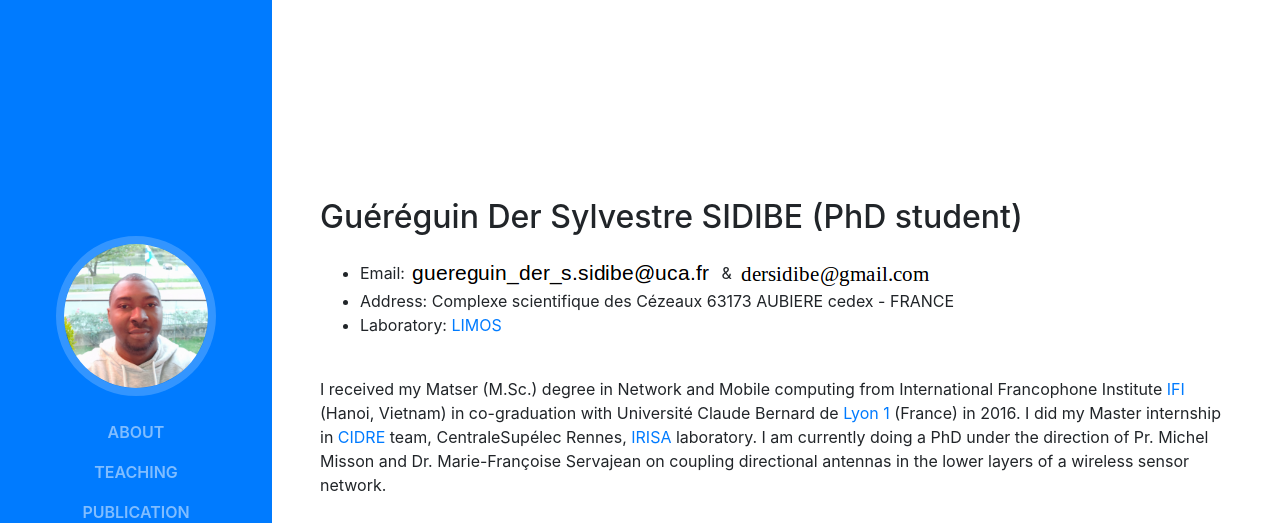
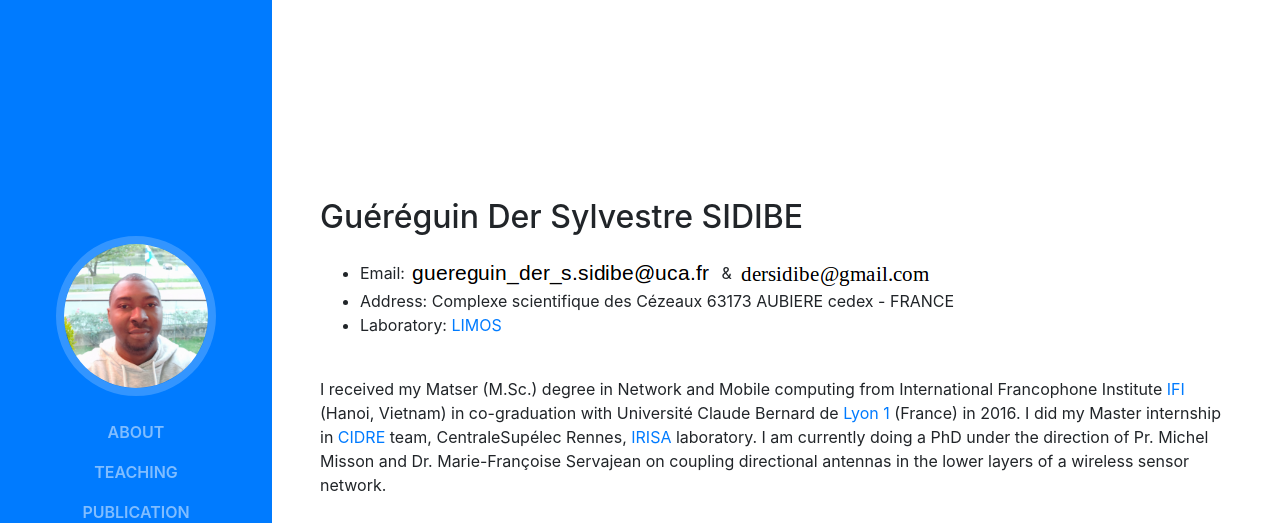
Before and after one commit to dersidibe/dersidibe.github.io, a website with bundled scripts: page index.html in a window 1280 px wide. Shown: the top 523 px of the page. Built offline with nearby package versions, Linux system fonts and the light colour scheme; a web font is replaced by a local one.

Commit message:
Update index.html

```diff
--- a/index.html
+++ b/index.html
@@ -65,7 +65,7 @@
 
       <section class="resume-section p-3 p-lg-5 d-flex d-column" id="about">
         <div class="my-auto">
-          <h2 class="mb-0">Guéréguin Der Sylvestre SIDIBE (PhD student)
+          <h2 class="mb-0">Guéréguin Der Sylvestre SIDIBE
             <!--<span class="text-primary">SIDIBE</span>-->
           </h2>
           </br>
```
